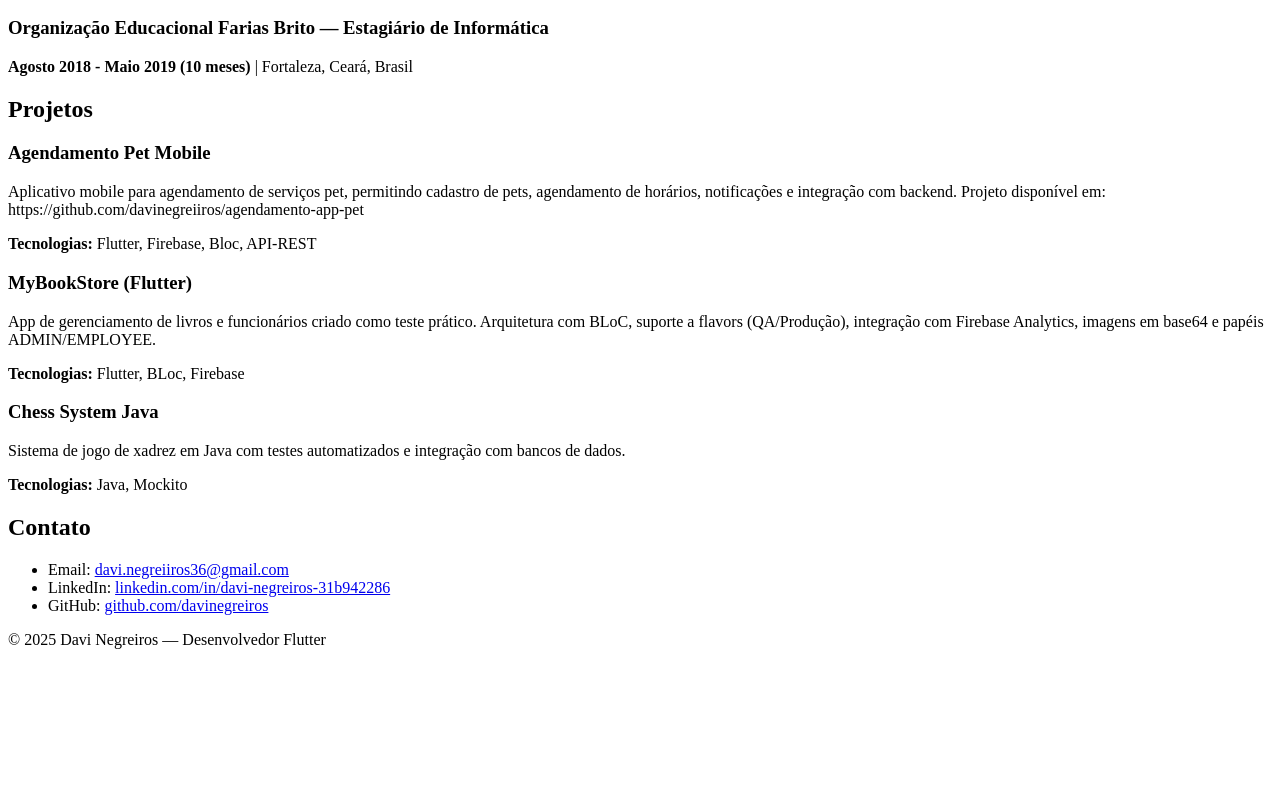
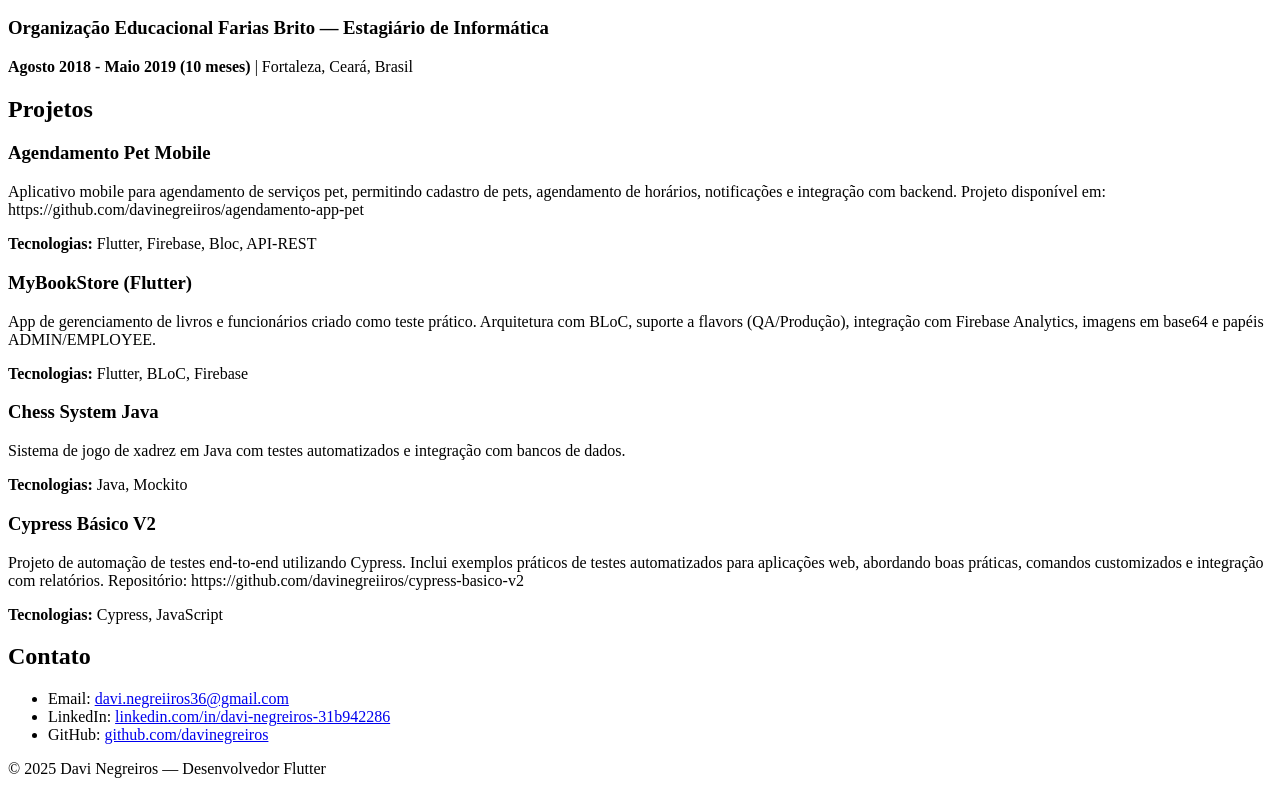
Before and after one commit to davinegreiiros/portifolio-web, a React (Vite) app: page / in a window 1280 px wide. Shown: the part 1890-2684 px from the top of the page. Before the commit the page ends 2555 px from the top, so only its background shows below. Built offline with nearby package versions, Linux system fonts and the light colour scheme; the HTML template or start-up script is replaced by a standard one.

Commit message:
fix: add project

```diff
--- a/src/components/Projects.jsx
+++ b/src/components/Projects.jsx
@@ -1,33 +1,39 @@
 import React from 'react'
 
 const PROJECTS = [
-
 	{
 		title: 'Agendamento Pet Mobile',
 		desc: 'Aplicativo mobile para agendamento de serviços pet, permitindo cadastro de pets, agendamento de horários, notificações e integração com backend. Projeto disponível em: https://github.com/davinegreiiros/agendamento-app-pet',
-    tech: 'Flutter, Firebase, Bloc, API-REST'
+		tech: 'Flutter, Firebase, Bloc, API-REST',
 	},
 	{
 		title: 'MyBookStore (Flutter)',
 		desc: 'App de gerenciamento de livros e funcionários criado como teste prático. Arquitetura com BLoC, suporte a flavors (QA/Produção), integração com Firebase Analytics, imagens em base64 e papéis ADMIN/EMPLOYEE.',
-    tech: 'Flutter, BLoc, Firebase'
+		tech: 'Flutter, BLoC, Firebase',
 	},
 	{
 		title: 'Chess System Java',
 		desc: 'Sistema de jogo de xadrez em Java com testes automatizados e integração com bancos de dados.',
-    tech: 'Java, Mockito'
-  }
+		tech: 'Java, Mockito',
+	},
+	{
+		title: 'Cypress Básico V2',
+		desc: 'Projeto de automação de testes end-to-end utilizando Cypress. Inclui exemplos práticos de testes automatizados para aplicações web, abordando boas práticas, comandos customizados e integração com relatórios. Repositório: https://github.com/davinegreiiros/cypress-basico-v2',
+		tech: 'Cypress, JavaScript',
+	},
 ]
 
-export default function Projects(){
+export default function Projects() {
 	return (
 		<section id="projects" className="section">
 			<h2>Projetos</h2>
-      {PROJECTS.map(p=> (
+			{PROJECTS.map((p) => (
 				<article className="card" key={p.title}>
 					<h3>{p.title}</h3>
 					<p>{p.desc}</p>
-          <p><strong>Tecnologias:</strong> {p.tech}</p>
+					<p>
+						<strong>Tecnologias:</strong> {p.tech}
+					</p>
 				</article>
 			))}
 		</section>
```
Lines whose indentation alone changed are shown as unchanged.
